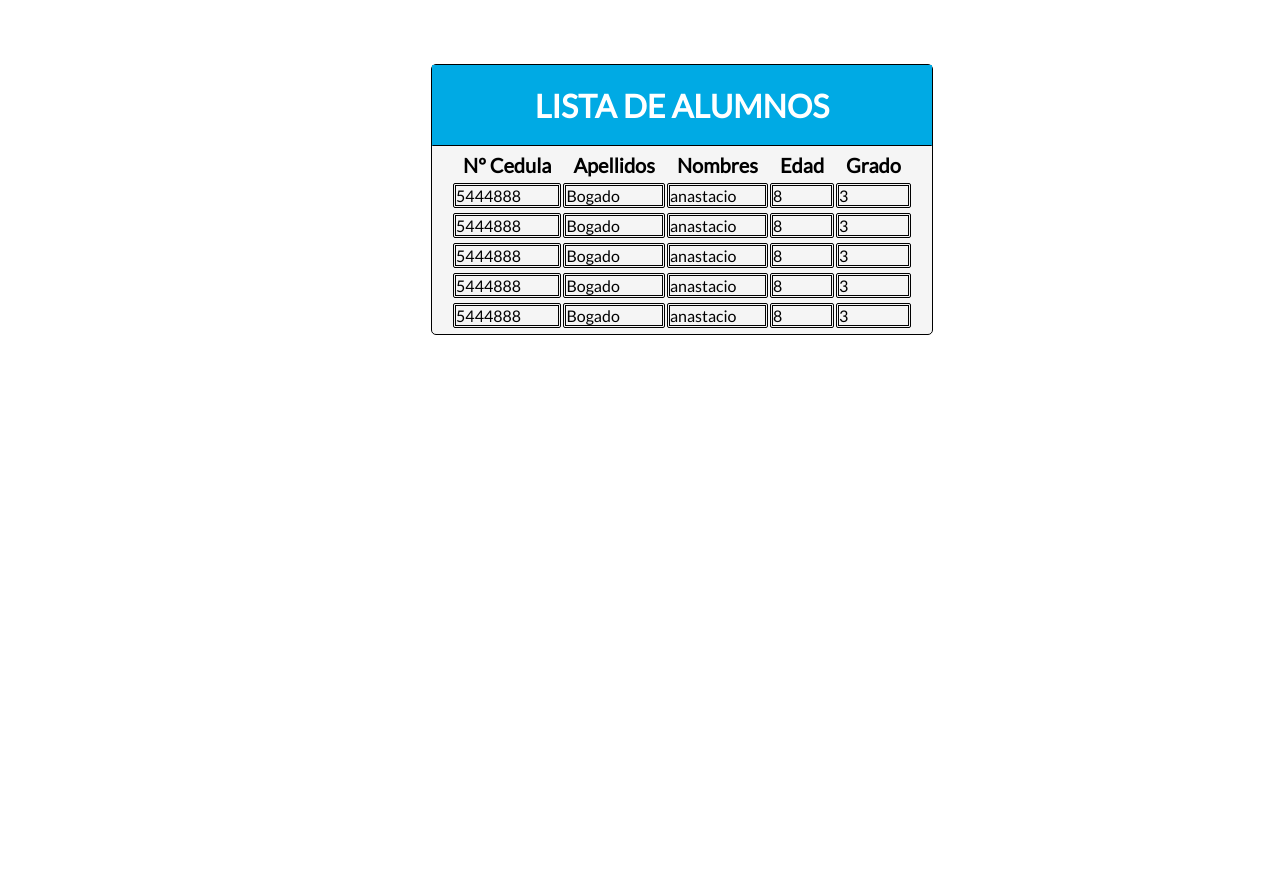
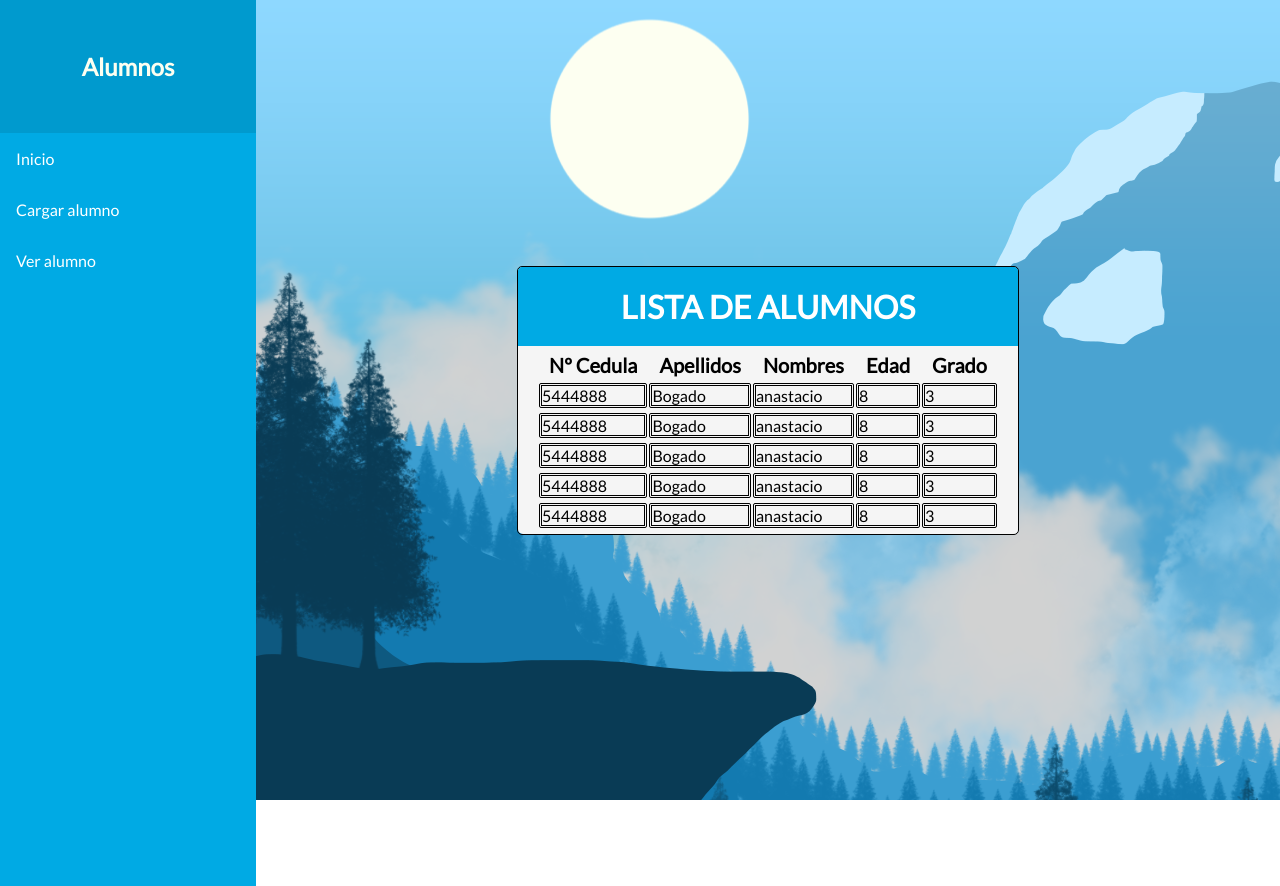
Before and after one commit to hector5bogado/alumnos, a plain HTML site: page listar.html in a window 1280 px wide. Before the commit the page ends 864 px from the top, so only its background shows below. Drawn offline with Linux system fonts and the light colour scheme.

Commit message:
Agregue el listado y modifique el style

```diff
--- a/listar.html
+++ b/listar.html
@@ -9,10 +9,22 @@
     <title>ALUMNOS</title>
 </head>
 <body>
+    <nav class="sidebar">
+        <div class="sidebar-header">
+            <h1 class="sidebar-headerTitle">Alumnos</h1>
+        </div>
+        <ul class="sidebar-items">
+            <li class="sidebar-item"><a href="index.html">Inicio</a></li>
+            <li class="sidebar-item"><a href="formulario.html">Cargar alumno</a></li>
+            <li class="sidebar-item"><a href="listar.html">Ver alumno</a></li>
+        </ul>
+    </nav>
+    <div class="filtro">
+        <div class="table-border">
+            <div class="color_title">
+                <h1 class="sidebar-headerTitle">LISTA DE ALUMNOS</h1>
+            </div>
             <div class="table_container">
-        <div class="color_title">
-            <h1>LISTA DE ALUMNOS</h1>
-        </div>
                 <div class="cuadro_padre">
                     <table class="tabla_1">
                         <thead>
@@ -64,6 +76,9 @@
                     </table>
                 </div>
             </div>
+        </div>
+
+    </div>
 
 </body>
 </html>
--- a/style.css
+++ b/style.css
@@ -50,14 +50,11 @@ html {
 .filtro {
     background-image: url("./img/paisaje2d.jpg");
     margin: 0;
-    display: -webkit-box;
-    display: -moz-box;
-    display: -ms-flexbox;
-    display: -webkit-flex;
     display: flex;
     justify-content: center;
     align-items: center;
     height: 100%;
+    flex-direction: column;
 }
 
 .container {
@@ -125,21 +122,18 @@ button {
 }
 .color_title h1{
     color:white;
-    display: flex;
-    justify-content: center;
+    border-top-left-radius: 5px;
+    border-top-right-radius: 5px;
 }
 .color_title{
     background-color: #00abe4;
-
+    width: 500px;
+    border-radius: 5px;
 }
-.color_title h1{
-    border: 1px solid #00abe4;
-    border-bottom: 1px solid black;
-}
-.cuadro_padre{
+/* .cuadro_padre{
     display: flex;
     justify-content: center;
-}
+} */
 table{
     border-radius: 3px;
     border-collapse: separate;
@@ -159,9 +153,16 @@ table{
 }
 .table_container{
     width: 500px;
-    border: 1px solid black;
-    margin-left: 431px;
-    margin-top: 5%;
+    margin: 0 auto;
+    background-color:whitesmoke;
+    flex-direction: column;
+    border-bottom-left-radius:5px ;
+    border-bottom-right-radius:5px ;
+    display: flex;
+    justify-content: center;
+    align-items: center;
+}
+.table-border{
+    border:1px solid black;
     border-radius: 5px;
-    background-color:whitesmoke;
 }
```
Lines whose indentation alone changed are shown as unchanged.
